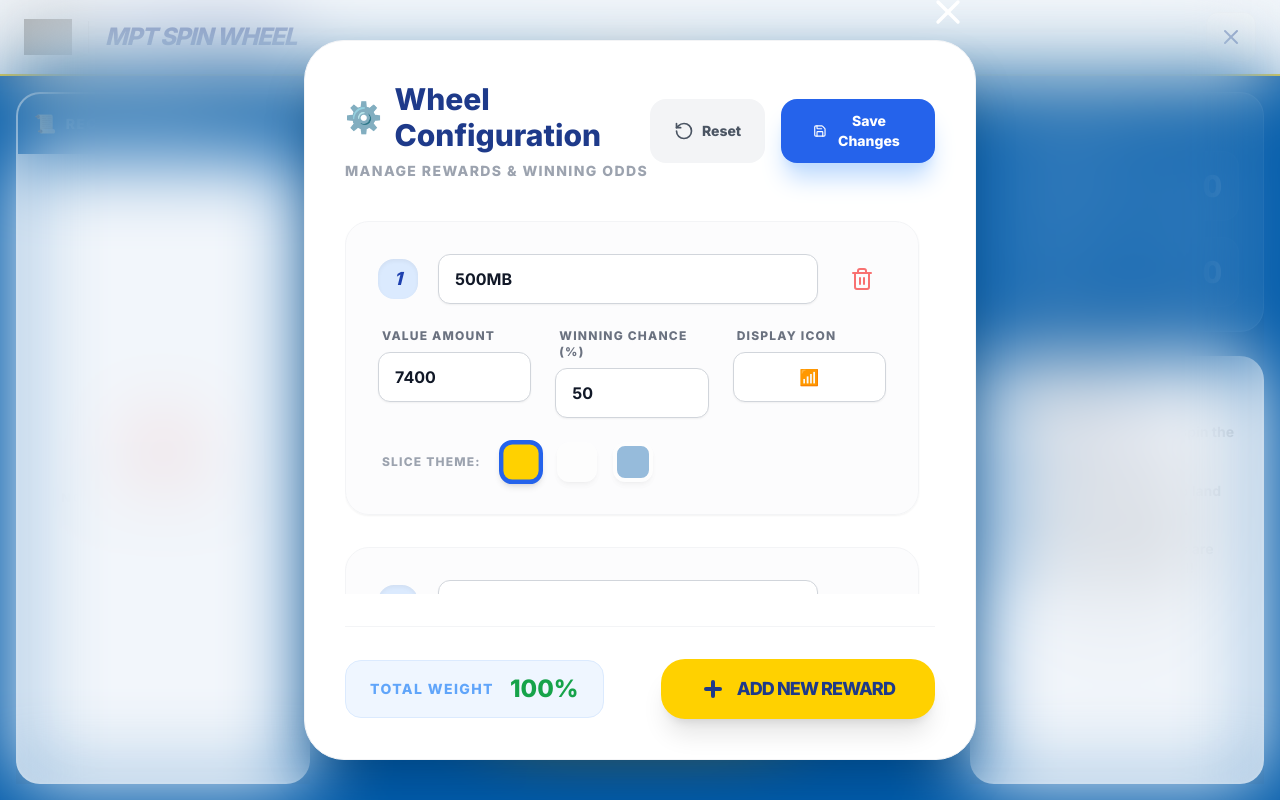
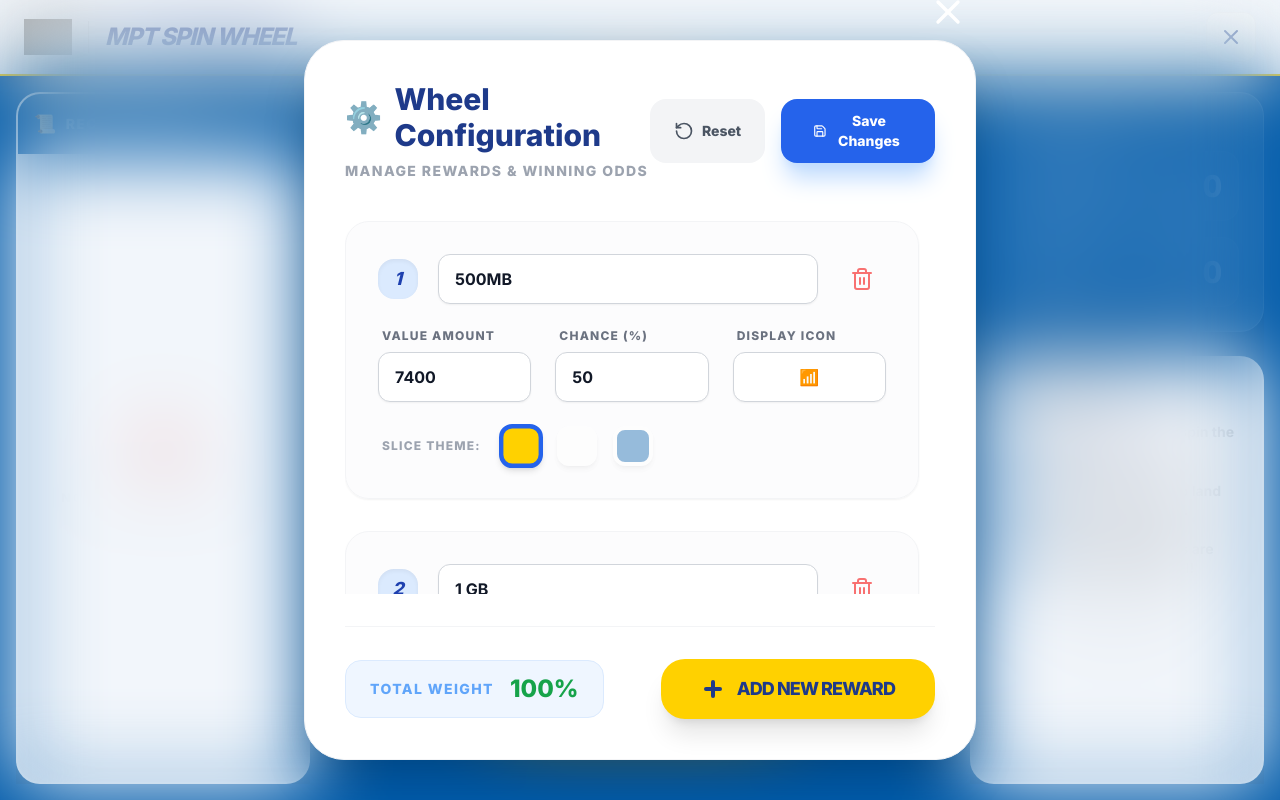
Before and after one commit to petermyo/MPT-SpinWheel-Customize-, a React (Vite) app: page / in a window 1280 px wide. Both pictures are taken after a click on the button 1231 px from the left and 37 px from the top of the page. Built offline with nearby package versions, Linux system fonts and the light colour scheme; grey boxes are pictures that could not be loaded.

Commit message:
Update AdminPanel.tsx

```diff
--- a/components/AdminPanel.tsx
+++ b/components/AdminPanel.tsx
@@ -98,7 +98,7 @@ const AdminPanel: React.FC<AdminPanelProps> = ({ slices, onSave, onReset }) => {
                 />
               </div>
               <div className="space-y-2">
-                <label className="block text-xs uppercase font-black text-gray-500 tracking-widest px-1">Winning Chance (%)</label>
+                <label className="block text-xs uppercase font-black text-gray-500 tracking-widest px-1">Chance (%)</label>
                 <input
                   type="number"
                   value={slice.chance}
```
